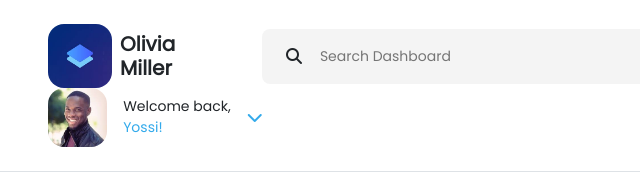
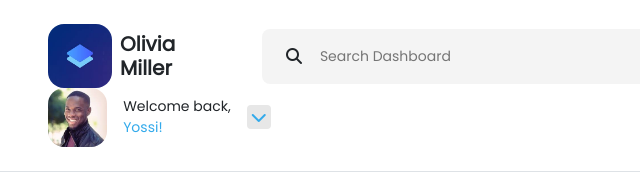
Before and after one commit to ChaitanyaLonarkar/Bootstap, a plain HTML site: page index.html in a window 1280 px wide. Shown: the full height of the page, 0-640 px from the left. Drawn offline with nearby package versions, Linux system fonts and the light colour scheme.

Commit message:
navbar done

```diff
--- a/index.html
+++ b/index.html
@@ -54,7 +54,7 @@
           </div>
           <div class="companies d-flex align-items-center justify-content-between border rounded-3 px-5 py-3 gap-5 ">
             <p class="fw-bold text-blue  m-0" style="font-size: 14px;">Olivia Miller</p>
-            <i class="fa-solid fa-chevron-down" style="color: #33aaeb;"></i>
+            <i class="fa-solid fa-chevron-down" style="color: #33aaeb; "></i>
 
             <!-- <select
               class="form-select form-select-lg  p-3 fs-6"
@@ -85,7 +85,7 @@
             <span>Yossi!</span>
           </p>
         </div>
-        <i class="fa-solid fa-chevron-down" style="color: #33aaeb;"></i>
+        <i class="fa-solid p-1 rounded-1 fa-chevron-down" style="color: #33aaeb;background:rgb(231, 231, 231); " ></i>
 
       </div>
     </nav>
```
